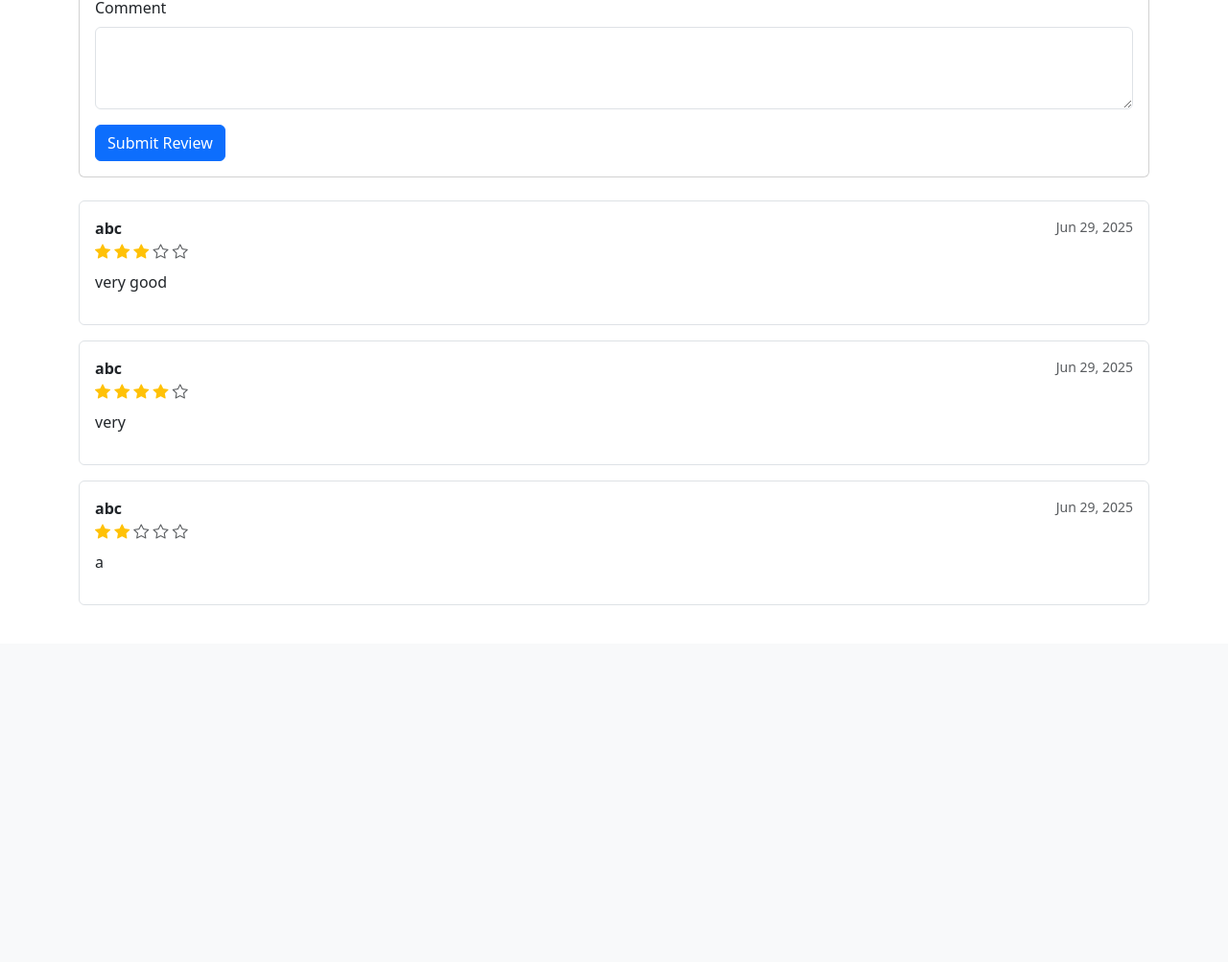
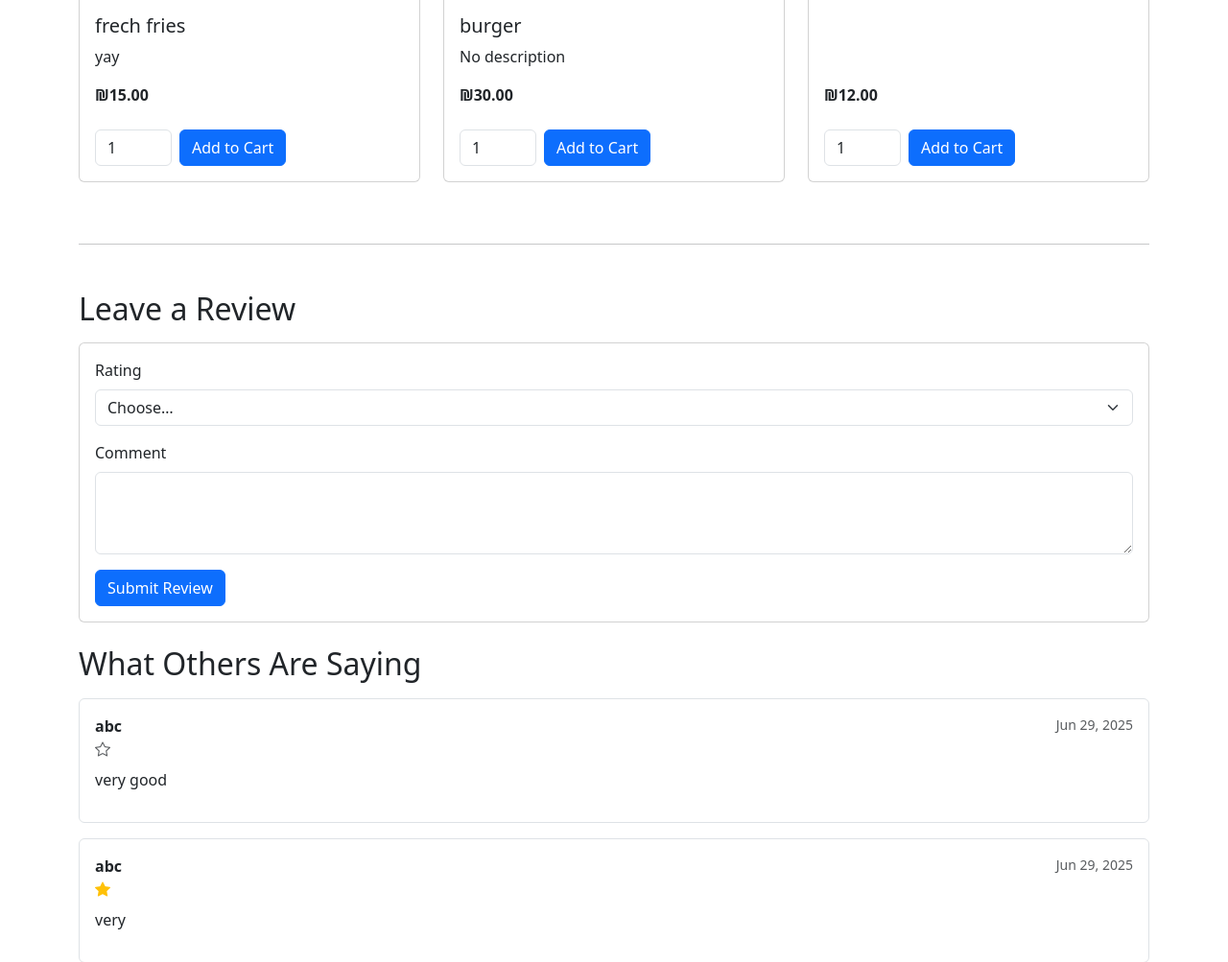
Before and after one commit to yousefHassanMahmood/food-delivery, a Django app: template core/templates/menu.html in a window 1280 px wide. Shown: the part 434-1437 px from the top of the page at 96% size. Before the commit the page ends 1065 px from the top, so only its background shows below. Run offline with Django 5.2, Linux system fonts and the light colour scheme; data comes from the database, SQL or seed files in the repository; both versions use the stored data as it was after the commit; tables that the repository leaves empty hold one stand-in row (values such as "Sample post"); the template is opened without the code that fills it: values that come from a table or form of the project are taken from there, most other values are stand-ins (such as "Sample title", 1, 10 or a date in 2020).

Commit message:
bug fixing

```diff
--- a/core/templates/index.html
+++ b/core/templates/index.html
@@ -1,4 +1,3 @@
-{# core/templates/index.html #}
 {% load static %}
 <!DOCTYPE html>
 <html lang="en">
@@ -7,10 +6,12 @@
   <meta name="viewport" content="width=device-width, initial-scale=1">
   <title>{% block title %}Food Delivery{% endblock %}</title>
 
+  <!-- Bootstrap CSS -->
   <link
     href="https://cdn.jsdelivr.net/npm/bootstrap@5.3.0/dist/css/bootstrap.min.css"
     rel="stylesheet"
   >
+  <!-- Bootstrap Icons -->
   <link
     href="https://cdn.jsdelivr.net/npm/bootstrap-icons@1.10.5/font/bootstrap-icons.css"
     rel="stylesheet"
@@ -22,7 +23,6 @@
       <a class="navbar-brand fw-bold" href="{% url 'core:home' %}">
         <i class="bi bi-basket-fill"></i> FoodDelivery
       </a>
-
       <button
         class="navbar-toggler"
         type="button"
@@ -38,16 +38,16 @@
       <div class="collapse navbar-collapse" id="mainNavbar">
         <ul class="navbar-nav mx-auto mb-2 mb-lg-0">
           <li class="nav-item">
-            <a
-              class="nav-link {% if request.path == '/' %}active{% endif %}"
-              href="{% url 'core:home' %}"
-            >Home</a>
+            <a class="nav-link {% if request.path == '/' %}active{% endif %}"
+               href="{% url 'core:home' %}">
+              Home
+            </a>
           </li>
           <li class="nav-item">
-            <a
-              class="nav-link {% if request.path == '/about/' %}active{% endif %}"
-              href="{% url 'core:about' %}"
-            >About Us</a>
+            <a class="nav-link {% if request.path == '/about/' %}active{% endif %}"
+               href="{% url 'core:about' %}">
+              About Us
+            </a>
           </li>
         </ul>
 
@@ -57,22 +57,15 @@
               <a class="nav-link position-relative" href="{% url 'core:cart' %}">
                 <i class="bi bi-cart-fill fs-5"></i>
                 <span class="visually-hidden">Cart</span>
-                <span
-                  id="cart-count"
-                  class="badge bg-danger position-absolute top-0 start-100 translate-middle"
-                >0</span>
+                <span id="cart-count"
+                      class="badge bg-danger position-absolute top-0 start-100 translate-middle">
+                  0
+                </span>
               </a>
             </li>
-
             <li class="nav-item dropdown">
-              <a
-                class="nav-link dropdown-toggle"
-                href="#"
-                id="userMenu"
-                role="button"
-                data-bs-toggle="dropdown"
-                aria-expanded="false"
-              >
+              <a class="nav-link dropdown-toggle" href="#" id="userMenu" role="button"
+                 data-bs-toggle="dropdown" aria-expanded="false">
                 <i class="bi bi-person-circle me-1"></i>
                 {{ request.session.user_first_name|default:"User" }}
               </a>
@@ -113,7 +106,24 @@
     </div>
   </main>
 
+  <!-- Bootstrap JS Bundle -->
   <script src="https://cdn.jsdelivr.net/npm/bootstrap@5.3.0/dist/js/bootstrap.bundle.min.js"></script>
+
+  <!-- Fetch and render cart count on every page load -->
+  <script>
+    document.addEventListener('DOMContentLoaded', function() {
+      fetch("{% url 'core:cart_count_api' %}", {
+        headers: { 'X-Requested-With': 'XMLHttpRequest' }
+      })
+      .then(res => res.json())
+      .then(data => {
+        const badge = document.getElementById('cart-count');
+        if (badge) badge.textContent = data.cartCount;
+      })
+      .catch(err => console.error('Error loading cart count:', err));
+    });
+  </script>
+
   {% block extra_scripts %}{% endblock %}
 </body>
 </html>
--- a/core/templates/menu.html
+++ b/core/templates/menu.html
@@ -2,23 +2,73 @@
 {% block title %}{{ restaurant.name }} Menu{% endblock %}
 
 {% block content %}
-  <h1 class="mb-4">{{ restaurant.name }}</h1>
+<h1 class="mb-2">{{ restaurant.name }}</h1>
 <p class="mb-4">{{ restaurant.description }}</p>
-  <!-- existing menu items… -->
 
-  <hr>
-  <h2 class="mt-5">Customer Reviews</h2>
+{# 1) Show average rating as stars #}
+<div class="mb-4">
+  {% with total=restaurant.reviews.count %}
+  {% if total %}
+  {% comment %} full stars = floor(avg_rating) {% endcomment %}
+  {% with full=restaurant.avg_rating|floatformat:0 %}
+  {% for i in rating_choices %}
+  {% if i <= full %} <i class="bi bi-star-fill text-warning"></i>
+    {% else %}
+    <i class="bi bi-star text-muted"></i>
+    {% endif %}
+    {% endfor %}
+    <small class="text-muted">({{ total }} review{{ total|pluralize }})</small>
+    {% endwith %}
+    {% else %}
+    <span class="text-muted">No reviews yet</span>
+    {% endif %}
+    {% endwith %}
+</div>
 
-  <!-- Review form -->
+{# 2) Menu items grid #}
+<div class="row">
+  {% for item in menu_items %}
+  <div class="col-md-4 mb-3">
+    <div class="card h-100">
+      {% if item.image_url %}
+      <img src="{{ item.image_url }}" class="card-img-top" alt="{{ item.name }}" style="object-fit:cover;height:200px;">
+      {% endif %}
+      <div class="card-body d-flex flex-column">
+        <h5 class="card-title">{{ item.name }}</h5>
+        <p class="card-text">{{ item.description|default:"No description" }}</p>
+        <p class="card-text mt-auto"><strong>₪{{ item.price }}</strong></p>
+
+        <div class="d-flex align-items-center mt-2">
+          <input type="number" class="form-control me-2 quantity-input" data-item-id="{{ item.id }}" value="1" min="1"
+            style="width: 80px;">
+          <button class="btn btn-primary add-to-cart-btn" data-item-id="{{ item.id }}">
+            Add to Cart
+          </button>
+        </div>
+      </div>
+    </div>
+  </div>
+  {% empty %}
+  <p>No menu items found for this restaurant.</p>
+  {% endfor %}
+</div>
+
+<hr class="my-5">
+
+{# 3) Leave a review form #}
+<h2 class="mb-3">Leave a Review</h2>
 <div class="card mb-4">
   <div class="card-body">
-      <h5 class="card-title">Leave a Review</h5>
     {% if messages %}
     {% for m in messages %}
     {% if forloop.last %}
-            <div class="alert alert-{% if 'error' in m.tags %}danger{% else %}success{% endif %} alert-dismissible fade show" role="alert">
+    {% if 'error' in m.tags %}
+    <div class="alert alert-danger alert-dismissible fade show" role="alert">
+      {% else %}
+      <div class="alert alert-success alert-dismissible fade show" role="alert">
+        {% endif %}
         {{ m }}
-              <button type="button" class="btn-close" data-bs-dismiss="alert"></button>
+        <button type="button" class="btn-close" data-bs-dismiss="alert" aria-label="Close"></button>
       </div>
       {% endif %}
       {% endfor %}
@@ -29,7 +79,7 @@
           <label for="rating" class="form-label">Rating</label>
           <select id="rating" name="rating" class="form-select" required>
             <option value="">Choose…</option>
-            {% for i in "12345" %}
+            {% for i in rating_choices %}
             <option value="{{ i }}">{{ i }} ⭐</option>
             {% endfor %}
           </select>
@@ -43,7 +93,8 @@
     </div>
   </div>
 
-  <!-- List existing reviews -->
+  {# 4) Existing reviews #}
+  <h2 class="mb-3">What Others Are Saying</h2>
   {% if reviews %}
   {% for review in reviews %}
   <div class="border rounded p-3 mb-3">
@@ -52,10 +103,8 @@
       <small class="text-muted">{{ review.created_at|date:"M d, Y" }}</small>
     </div>
     <div class="mb-2">
-          {# Stars: filled vs empty #}
-          {% for star in "12345" %}
-            {% if forloop.counter <= review.rating %}
-              <i class="bi bi-star-fill text-warning"></i>
+      {% for i in rating_choices %}
+      {% if i <= review.rating %} <i class="bi bi-star-fill text-warning"></i>
         {% else %}
         <i class="bi bi-star text-muted"></i>
         {% endif %}
@@ -71,3 +120,47 @@
   {% endif %}
 
   {% endblock %}
+
+  {% block extra_scripts %}
+  <script>
+    // Helper to read CSRF token
+    function getCookie(name) {
+      let v = document.cookie.match('(^|;)\\s*' + name + '\\s*=\\s*([^;]+)');
+      return v ? v.pop() : '';
+    }
+
+    document.addEventListener('DOMContentLoaded', function () {
+      // Add-to-cart with quantity
+      document.querySelectorAll('.add-to-cart-btn').forEach(btn => {
+        btn.addEventListener('click', () => {
+          const itemId = btn.dataset.itemId;
+          const qtyInput = document.querySelector(`.quantity-input[data-item-id="${itemId}"]`);
+          const quantity = qtyInput ? parseInt(qtyInput.value) || 1 : 1;
+          const csrftoken = getCookie('csrftoken');
+          const formData = new FormData();
+          formData.append('item_id', itemId);
+          formData.append('quantity', quantity);
+
+          fetch("{% url 'core:add_to_cart' %}", {
+            method: 'POST',
+            headers: {
+              'X-CSRFToken': csrftoken,
+              'X-Requested-With': 'XMLHttpRequest'
+            },
+            body: formData,
+          })
+            .then(r => r.json())
+            .then(data => {
+              if (data.success) {
+                const badge = document.getElementById('cart-count');
+                if (badge) badge.textContent = data.cartCount;
+              } else {
+                alert(data.error || 'Could not add to cart.');
+              }
+            })
+            .catch(() => alert('Error adding to cart.'));
+        });
+      });
+    });
+  </script>
+  {% endblock %}
--- a/core/urls.py
+++ b/core/urls.py
@@ -28,4 +28,5 @@
     path('cart/delete/',        views.delete_cart_item,  name='delete_cart_item'),
     path('cart/checkout/',      views.checkout,          name='checkout'),
 
+    path('api/cart-count/', views.cart_count_api, name='cart_count_api'),
 ]
--- a/core/views.py
+++ b/core/views.py
@@ -355,7 +355,8 @@
     return render(request, 'menu.html', {
         'restaurant': restaurant,
         'menu_items': menu_items,
-        'reviews':    reviews,
+        'reviews': reviews,
+        'rating_choices': range(1, 6),
     })
 
 
@@ -383,3 +384,8 @@
         )
         messages.success(request, "Thanks for your review!")
     return redirect('core:menu', id=id)
+
+def cart_count_api(request):
+    cart = request.session.get('cart', {})
+    total = sum(int(q) for q in cart.values()) if isinstance(cart, dict) else 0
+    return JsonResponse({'cartCount': total})
```
Also changed, not shown: db.sqlite3. Lines whose indentation alone changed are shown as unchanged.
